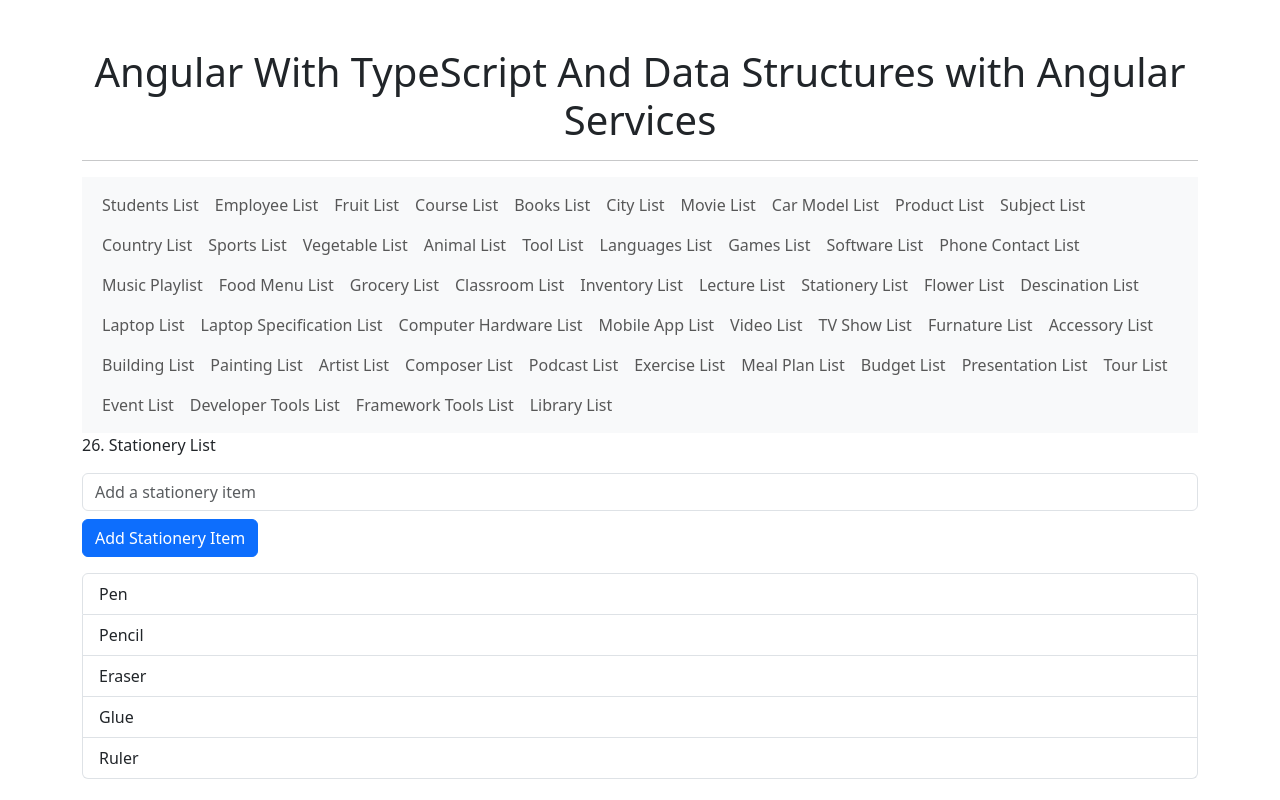
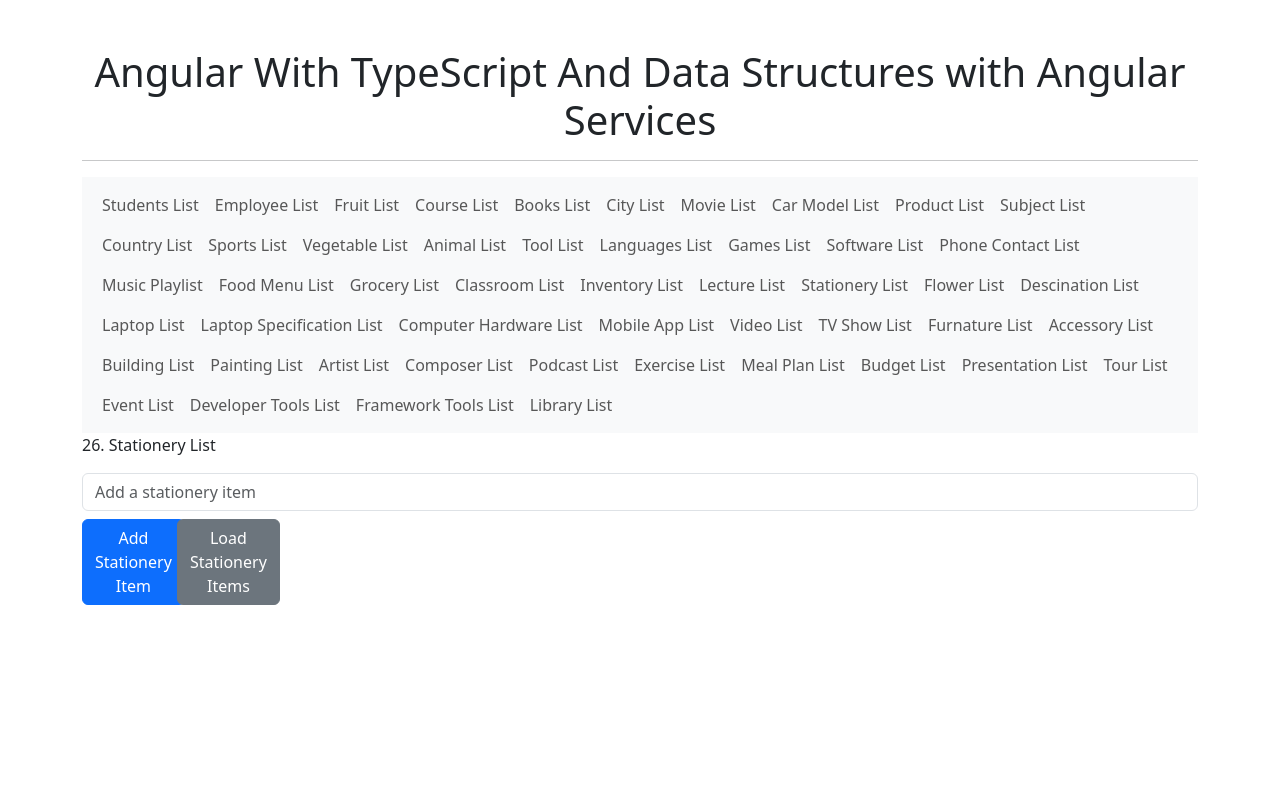
Before and after one commit to muningg/Angular_With_TypeScript_And_Data_Structures, an Angular app: page /stationery-list in a window 1280 px wide. Built offline with nearby package versions, Linux system fonts and the light colour scheme.

Commit message:
feat(stationery-list-service): add service to load stationery list

```diff
--- a/src/app/components/stationery-list/stationery-list.component.html
+++ b/src/app/components/stationery-list/stationery-list.component.html
@@ -1,8 +1,14 @@
 <p>26. Stationery List</p>
 <input type="text" class="form-control" [(ngModel)]="newStationeryItem" placeholder="Add a stationery item" />
 
-<button class="btn btn-primary mt-2" (click)="addStationeryItem()">Add Stationery Item</button>
-
+<div class="row">
+  <div class="col-sm-1">
+    <button class="btn btn-primary mt-2" (click)="addStationeryItem()">Add Stationery Item</button>
+  </div>
+  <div class="col-sm-1">
+    <button class="btn btn-secondary mt-2" (click)="provideStationeryList()">Load Stationery Items</button>
+  </div>
+</div>
 <ul class="mt-3 list-group">
   <li class="list-group-item" *ngFor="let stationeryItem of stationeryItems">
     {{stationeryItem}}
--- a/src/app/components/stationery-list/stationery-list.component.ts
+++ b/src/app/components/stationery-list/stationery-list.component.ts
@@ -1,4 +1,5 @@
 import { Component } from '@angular/core';
+import { StationeryListService } from './stationery-list.service';
 
 @Component({
   selector: 'app-stationery-list',
@@ -6,13 +7,18 @@ import { Component } from '@angular/core';
   styleUrl: './stationery-list.component.css'
 })
 export class StationeryListComponent {
-  stationeryItems: string[] = ['Pen', 'Pencil', 'Eraser', 'Glue', 'Ruler'];
+  stationeryItems: string[] = [];
   newStationeryItem: string = '';
+
+  constructor(private stationeryListService: StationeryListService) { }
 
   addStationeryItem() {
     if (this.newStationeryItem.trim()) {
-      this.stationeryItems.push(this.newStationeryItem);
+      this.stationeryListService.addStationery(this.newStationeryItem);
       this.newStationeryItem = '';
     }
   }
+  provideStationeryList() {
+    this.stationeryItems = this.stationeryListService.loadStationerys();
+  }
 }
--- /dev/null
+++ b/src/app/components/stationery-list/stationery-list.service.ts
@@ -0,0 +1,18 @@
+import { Injectable } from '@angular/core';
+
+@Injectable({
+  providedIn: 'root'
+})
+export class StationeryListService {
+  private stationerys: string[] = [
+    'Pen', 'Pencil', 'Eraser', 'Glue', 'Ruler'
+  ];
+
+  loadStationerys() {
+    return this.stationerys;
+  }
+
+  addStationery(stationery: string) {
+    this.stationerys.push(stationery);
+  }
+}
```
Also changed, not shown: 1 other file (tests, documents, lock files or other folders).
